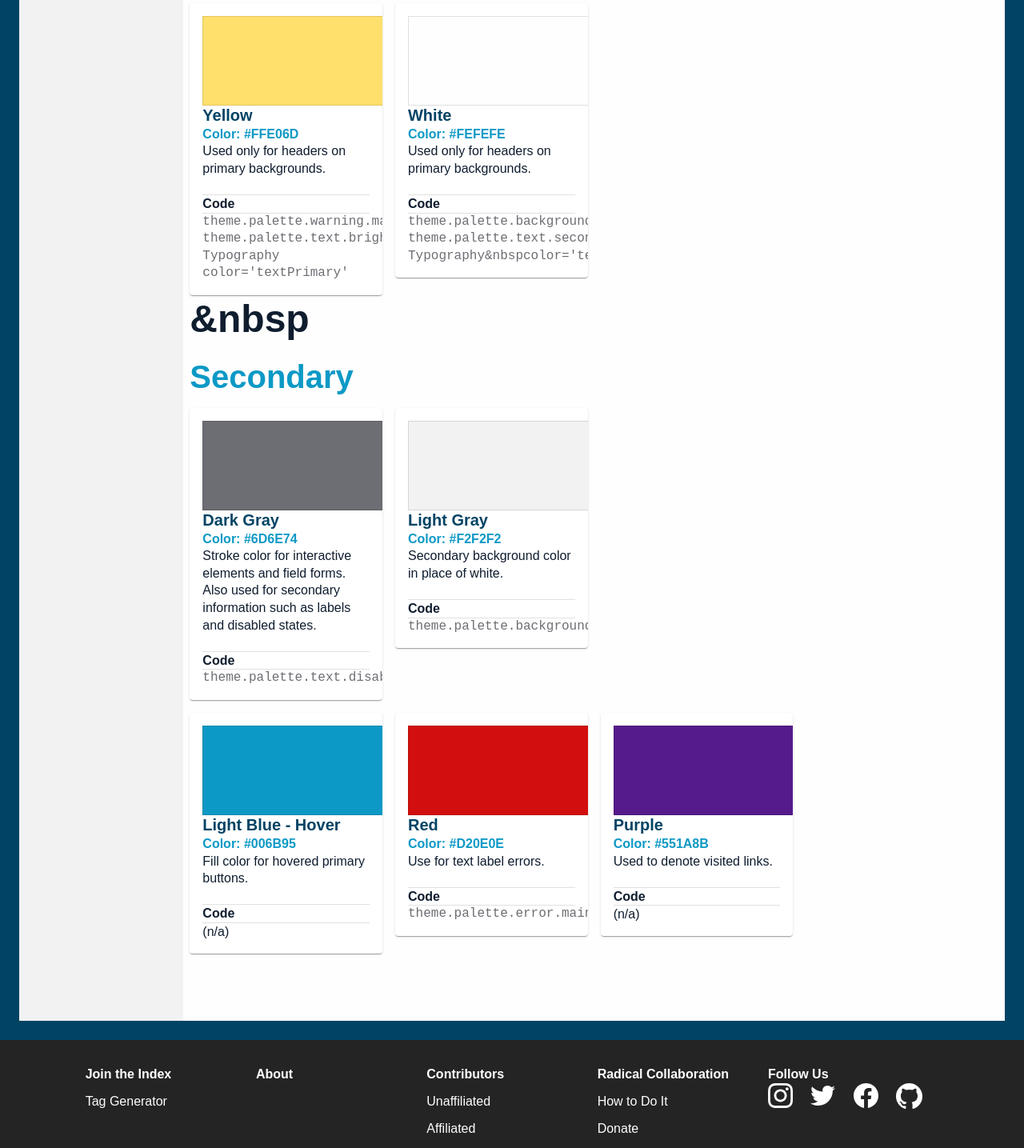
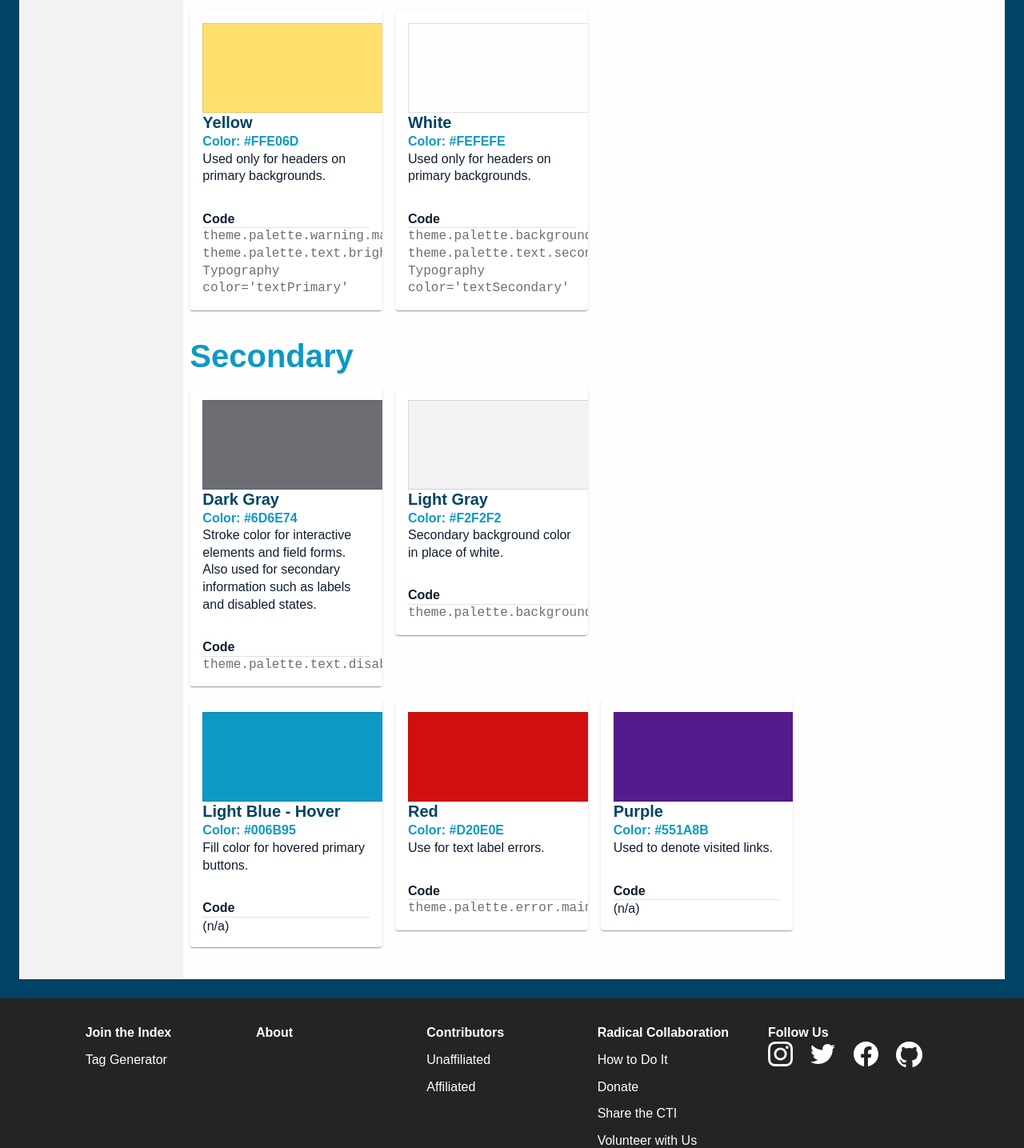
Before and after one commit to civictechindex/CTI-website-frontend, a React (Create React App) app: page /guides in a window 1280 px wide. Shown: the part 677-2112 px from the top of the page at 80% size. Built offline with nearby package versions, Linux system fonts and the light colour scheme; what webfontloader would draw is missing.

Commit message:
Use Box and MUI spacing instead of fixing nbsp typos

```diff
--- a/src/guides/colors.js
+++ b/src/guides/colors.js
@@ -34,17 +34,13 @@ const ColorBox = ({ color }) => {
 
 const CardFooter = ({ children }) => {
   return (
-    <>
-      <Typography variant="body2" color="primary">
-        &nbsp;
-      </Typography>
-      <Divider />
+    <Box paddingTop={4}>
       <Typography variant="body2" color="primary">
         Code
       </Typography>
       <Divider />
       <Box>{children}</Box>
-    </>
+    </Box>
   )
 }
 
@@ -212,18 +208,17 @@ const ShowColors = () => {
                 theme.palette.text.secondary
               </Typography>
               <Typography variant="body1" className={classes.mono}>
-                Typography&nbspcolor={`'textSecondary'`}
+                {`Typography color='textSecondary'`}
               </Typography>
             </CardFooter>
           </Card>
         </Grid>
       </Grid>
-      <Typography variant="h1" gutterBottom>
-        &nbsp
-      </Typography>
-      <Typography variant="h2" color="secondary" gutterBottom>
-        Secondary
-      </Typography>
+      <Box paddingTop={4}>
+        <Typography variant="h2" color="secondary" gutterBottom>
+          Secondary
+        </Typography>
+      </Box>
       <Grid container spacing={2}>
         <Grid item xs={6} md={3}>
           <Card className="card242">
@@ -329,9 +324,8 @@ const ShowColors = () => {
           </Card>
         </Grid>
       </Grid>
-      <Typography variant="h1" gutterBottom>
-        &nbsp;
-      </Typography>
+      <Box paddingTop={4}>
+      </Box>
     </>
   )
 }
```
